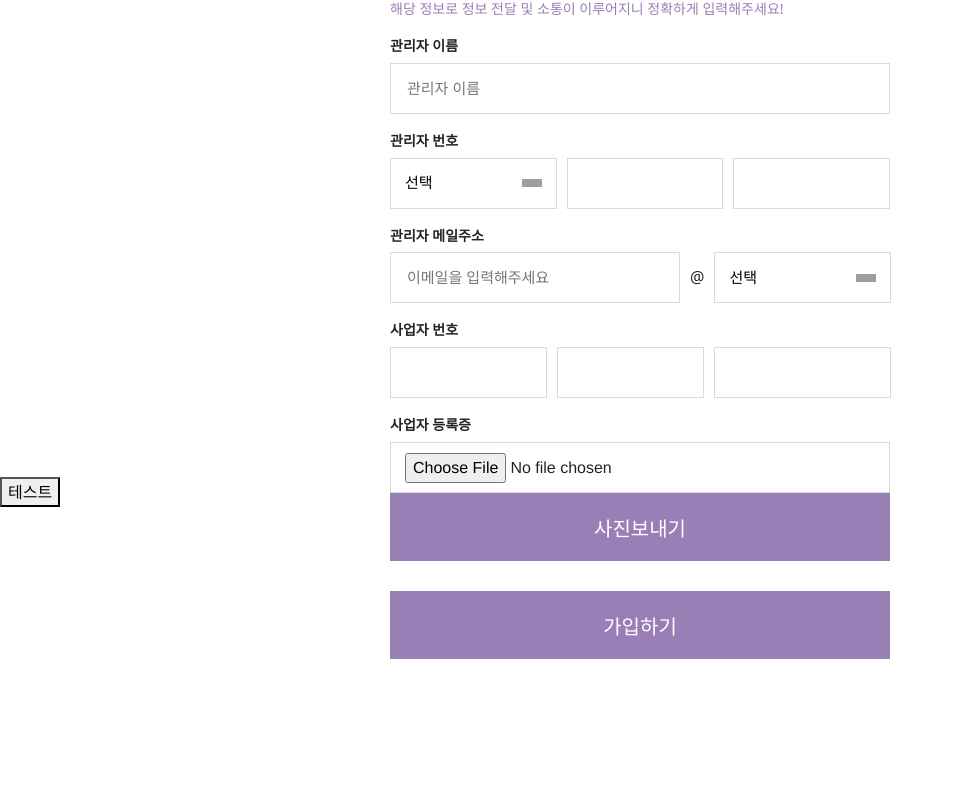
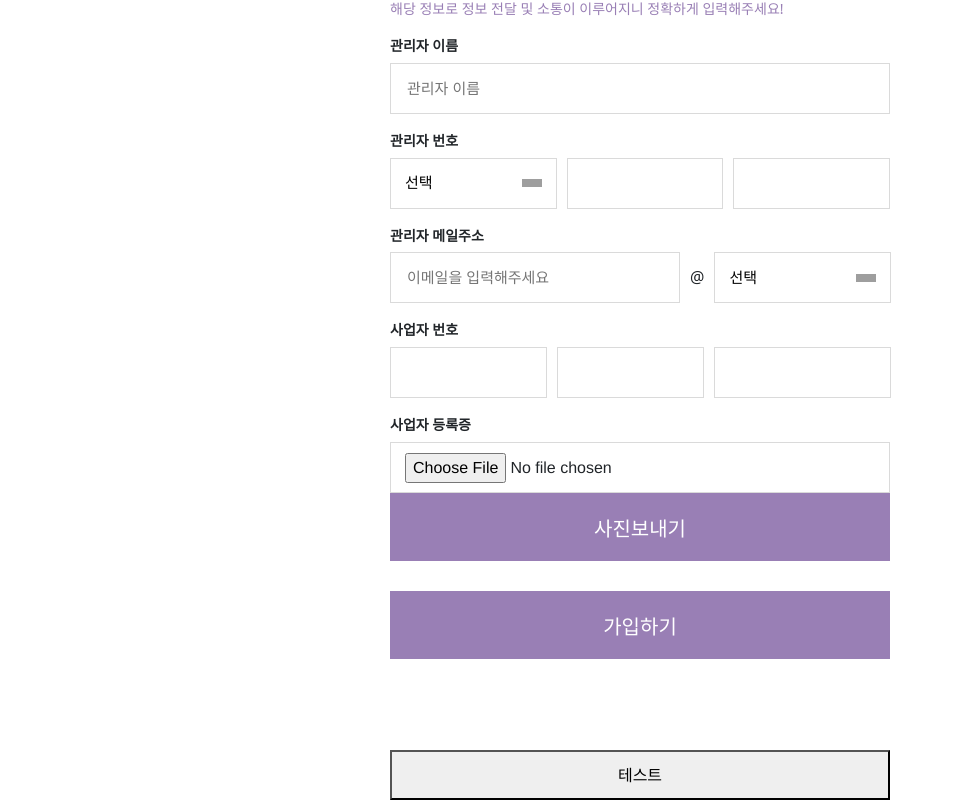
Before and after one commit to jgsjss/ding, a Vue app: page /signupthree in a window 1280 px wide. Shown: the part 359-1159 px from the top of the page, without its empty margins (0-954 px from the left). Before the commit the page ends 1018 px from the top, so only its background shows below. Built offline with nearby package versions, Linux system fonts and the light colour scheme; grey boxes are pictures that could not be loaded; some icons are missing; what vue-sweetalert2 would draw is missing.

Commit message:
01.26 14:37
싸인업3 테스트버튼 수정

```diff
--- a/src/assets/css/Member/SignUpThree.css
+++ b/src/assets/css/Member/SignUpThree.css
@@ -169,3 +169,10 @@
   #input-file {
     width: 100%;
   }
+  .test_btn_box {
+    text-align: center;
+  }
+  .test_btn {
+    width: 500px;
+    height: 50px;
+  }
--- a/src/view/OperationSetting.vue
+++ b/src/view/OperationSetting.vue
@@ -278,13 +278,10 @@
             <div class="temporary_btn_wrap">
             <button type="button" class="temporary_add_btn">저장</button>
             </div>
-
         </div>
         </div>
-
         </div>
     </div>
-
       </div>
   </div>
 </template>
--- a/src/view/SignUpThree.vue
+++ b/src/view/SignUpThree.vue
@@ -167,12 +167,16 @@
               </router-link>
             </div>
           </div>
+              <div class="test_btn_box">
+                <button @click="test" class="test_btn">테스트</button>
+              </div>
           <!-- content-->
         </form>
       </div>
     </div>
+
   </div>
-  <button @click="test">테스트</button>
+
 
 </template>
 <script>
```
